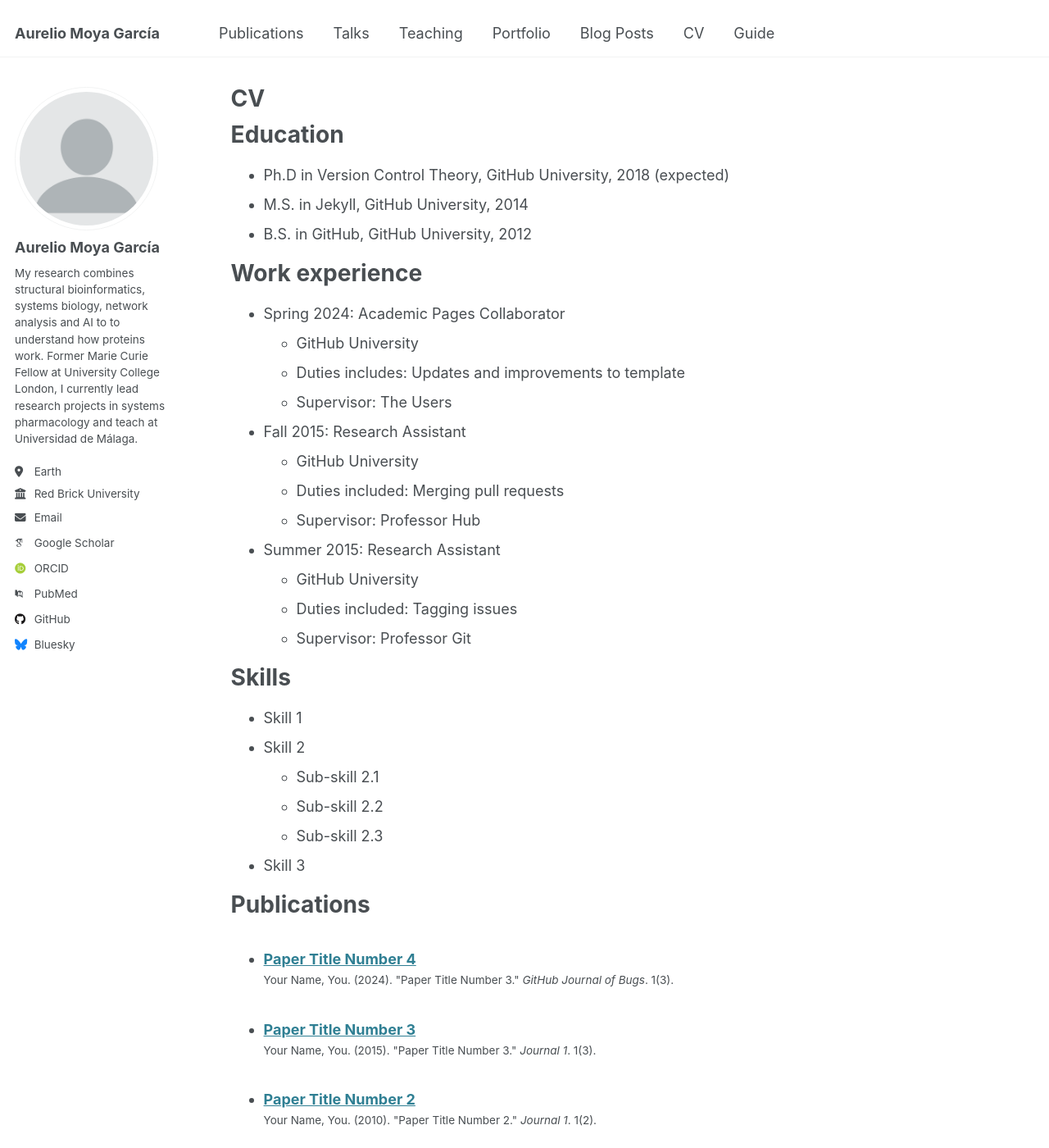
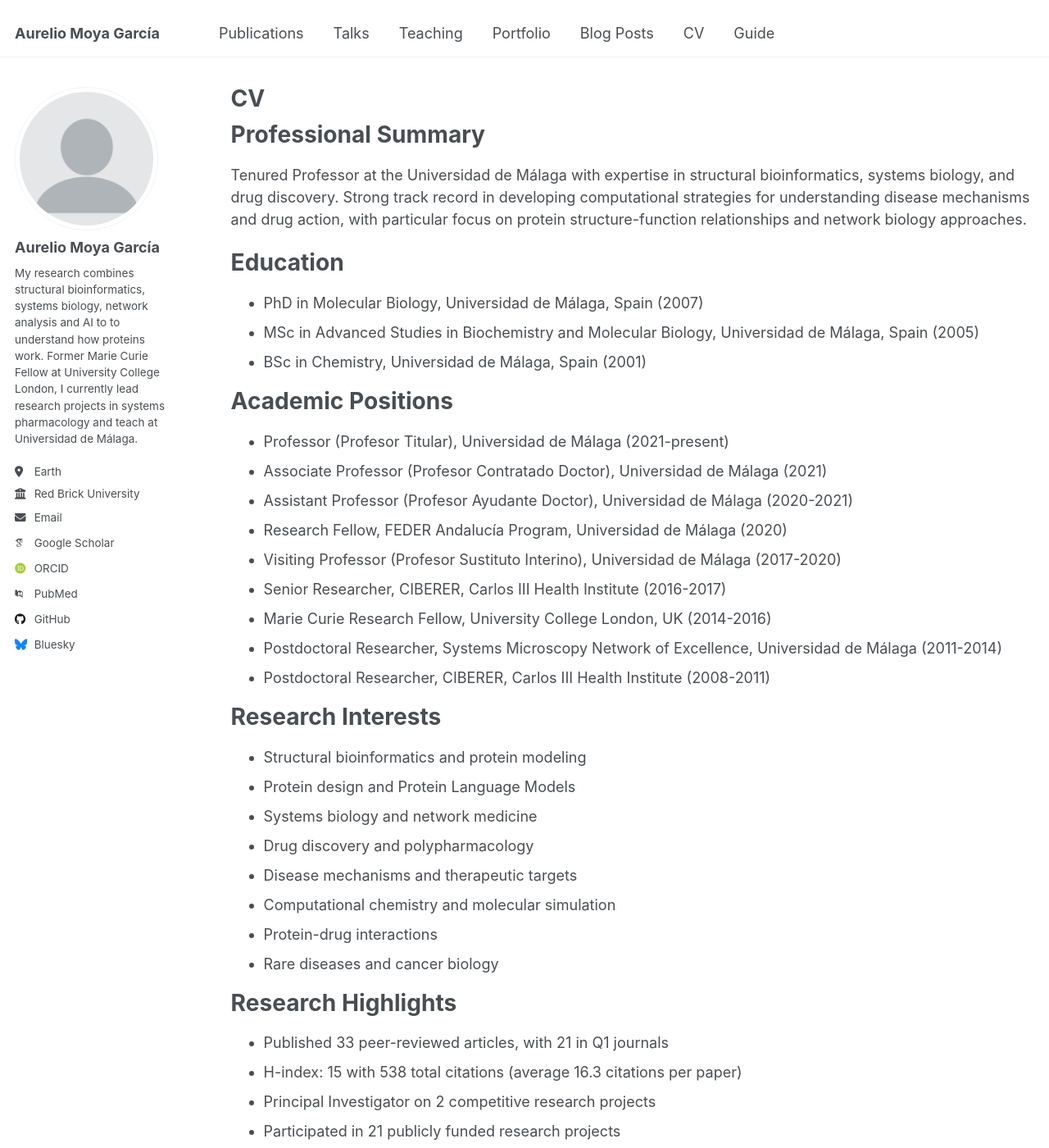
Before and after one commit to amoyag/amoyag.github.io, a Jekyll site: the page built from _pages/cv.md, in a window 1280 px wide and 1400 px high. Shown: the whole window at 82% size. Built offline with Jekyll 4.4.1, drawn with Linux system fonts in a browser that asks for light colours; some web fonts are replaced; some of the changed text lies outside the part shown.

Commit message:
Update cv.md

```diff
--- a/_pages/cv.md
+++ b/_pages/cv.md
@@ -9,37 +9,54 @@ redirect_from:
 
 {% include base_path %}
 
+Professional Summary
+====================
+Tenured Professor at the Universidad de Málaga with expertise in structural bioinformatics, systems biology, and drug discovery. Strong track record in developing computational strategies for understanding disease mechanisms and drug action, with particular focus on protein structure-function relationships and network biology approaches.
+
 Education
 ======
-* Ph.D in Version Control Theory, GitHub University, 2018 (expected)
-* M.S. in Jekyll, GitHub University, 2014
-* B.S. in GitHub, GitHub University, 2012
+* PhD in Molecular Biology, Universidad de Málaga, Spain (2007)
+* MSc in Advanced Studies in Biochemistry and Molecular Biology, Universidad de Málaga, Spain (2005)
+* BSc in Chemistry, Universidad de Málaga, Spain (2001)
 
-Work experience
+Academic Positions
 ======
-* Spring 2024: Academic Pages Collaborator
-  * GitHub University
-  * Duties includes: Updates and improvements to template
-  * Supervisor: The Users
+* Professor (Profesor Titular), Universidad de Málaga (2021-present)
+* Associate Professor (Profesor Contratado Doctor), Universidad de Málaga (2021)
+* Assistant Professor (Profesor Ayudante Doctor), Universidad de Málaga (2020-2021)
+* Research Fellow, FEDER Andalucía Program, Universidad de Málaga (2020)
+* Visiting Professor (Profesor Sustituto Interino), Universidad de Málaga (2017-2020)
+* Senior Researcher, CIBERER, Carlos III Health Institute (2016-2017)
+* Marie Curie Research Fellow, University College London, UK (2014-2016)
+* Postdoctoral Researcher, Systems Microscopy Network of Excellence, Universidad de Málaga (2011-2014)
+* Postdoctoral Researcher, CIBERER, Carlos III Health Institute (2008-2011)
 
-* Fall 2015: Research Assistant
-  * GitHub University
-  * Duties included: Merging pull requests
-  * Supervisor: Professor Hub
+Research Interests
+=====
+* Structural bioinformatics and protein modeling
+* Protein design and Protein Language Models
+* Systems biology and network medicine
+* Drug discovery and polypharmacology
+* Disease mechanisms and therapeutic targets
+* Computational chemistry and molecular simulation
+* Protein-drug interactions
+* Rare diseases and cancer biology
 
-* Summer 2015: Research Assistant
-  * GitHub University
-  * Duties included: Tagging issues
-  * Supervisor: Professor Git
 
-Skills
+Research Highlights
 ======
-* Skill 1
-* Skill 2
-  * Sub-skill 2.1
-  * Sub-skill 2.2
-  * Sub-skill 2.3
-* Skill 3
+* Published 33 peer-reviewed articles, with 21 in Q1 journals
+* H-index: 15 with 538 total citations (average 16.3 citations per paper)
+* Principal Investigator on 2 competitive research projects
+* Participated in 21 publicly funded research projects
+* Two international patents
+* Supervised 2 PhD theses and multiple master's students
+
+Selected Funding
+====
+* Principal Investigator, EU Marie Curie Fellowship (2014-2016)
+* Principal Investigator, FEDER Andalucía Project on breast cancer metastasis markers (2020-2022)
+* Co-Investigator, Multiple national and international grants in systems biology and rare diseases
 
 Publications
 ======
@@ -61,4 +78,8 @@ Teaching
 
 Service and leadership
 ======
-* Currently signed in to 43 different slack teams
+* Reviewer for journals including Nucleic Acids Research, PLoS Computational Biology, Journal of Physical Chemistry
+* External Expert for COST Actions evaluation (2014-2024)
+* Member of Management Committee, COST Action on Histamine Receptor Research
+* Member of Spanish Society for Biochemistry and Molecular Biology
+* Member of Spanish Systems Biology Network
```
